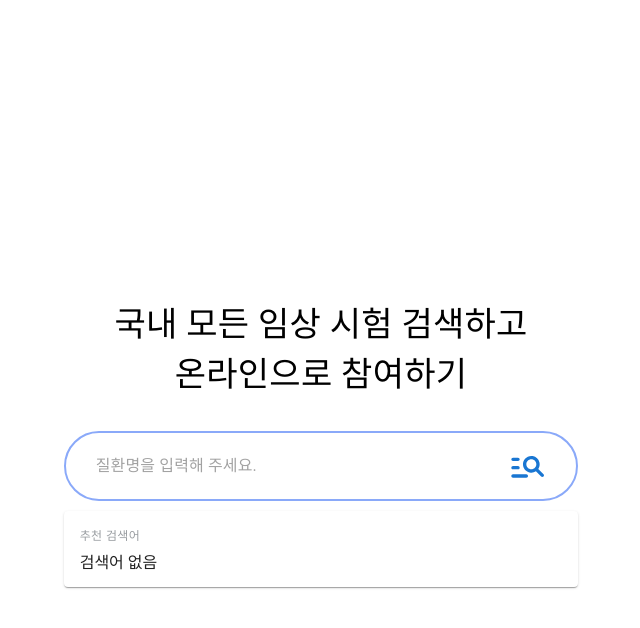
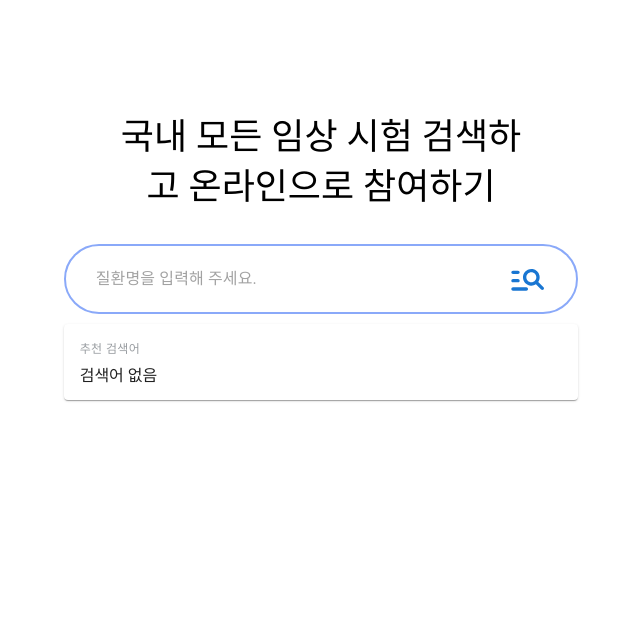
Before and after one commit to wujuno/wanted-internship_co-task1, a React (Create React App) app: page / in a window 1280 px wide. Shown: the top 628 px of the page, without its empty margins (319-959 px from the left). Built offline with nearby package versions, Linux system fonts and the light colour scheme.

Commit message:
style: css변경

```diff
--- a/src/App.tsx
+++ b/src/App.tsx
@@ -7,9 +7,22 @@ import SearchIcon from '@mui/icons-material/Search';
 import { rSearchDataType } from './types/searchData';
 import { handleData } from './utils/searchData';
 
+const Wrapper = styled.div`
+  display: flex;
+  flex-direction: column;
+  margin-top: 7rem;
+  align-items: center;
+  height: 100vh;
+`;
+
 const HeadTitle = styled.div`
   padding: 0 4rem;
   margin-bottom: 2rem;
+  text-align: center;
+  span {
+    font-size: 36px;
+    line-height: 50px;
+  }
 `;
 
 const FormWrapper = styled.div`
@@ -64,20 +77,10 @@ function App() {
   };
 
   return (
-    <Container
-      maxWidth="sm"
-      sx={{
-        display: 'flex',
-        flexDirection: 'column',
-        justifyContent: 'center',
-        alignItems: 'center',
-        height: '100vh'
-      }}
-    >
+    <Container maxWidth="sm">
+      <Wrapper>
         <HeadTitle>
-        <Typography variant="h4" align="center" lineHeight="50px">
-          국내 모든 임상 시험 검색하고 온라인으로 참여하기
-        </Typography>
+          <span>국내 모든 임상 시험 검색하고 온라인으로 참여하기</span>
         </HeadTitle>
         <FormWrapper>
           <form onSubmit={() => alert('검색기능이 구현되지 않았습니다.')}>
@@ -131,6 +134,7 @@ function App() {
             </SearchConditionBox>
           )}
         </FormWrapper>
+      </Wrapper>
     </Container>
   );
 }
```
Lines whose indentation alone changed are shown as unchanged.
